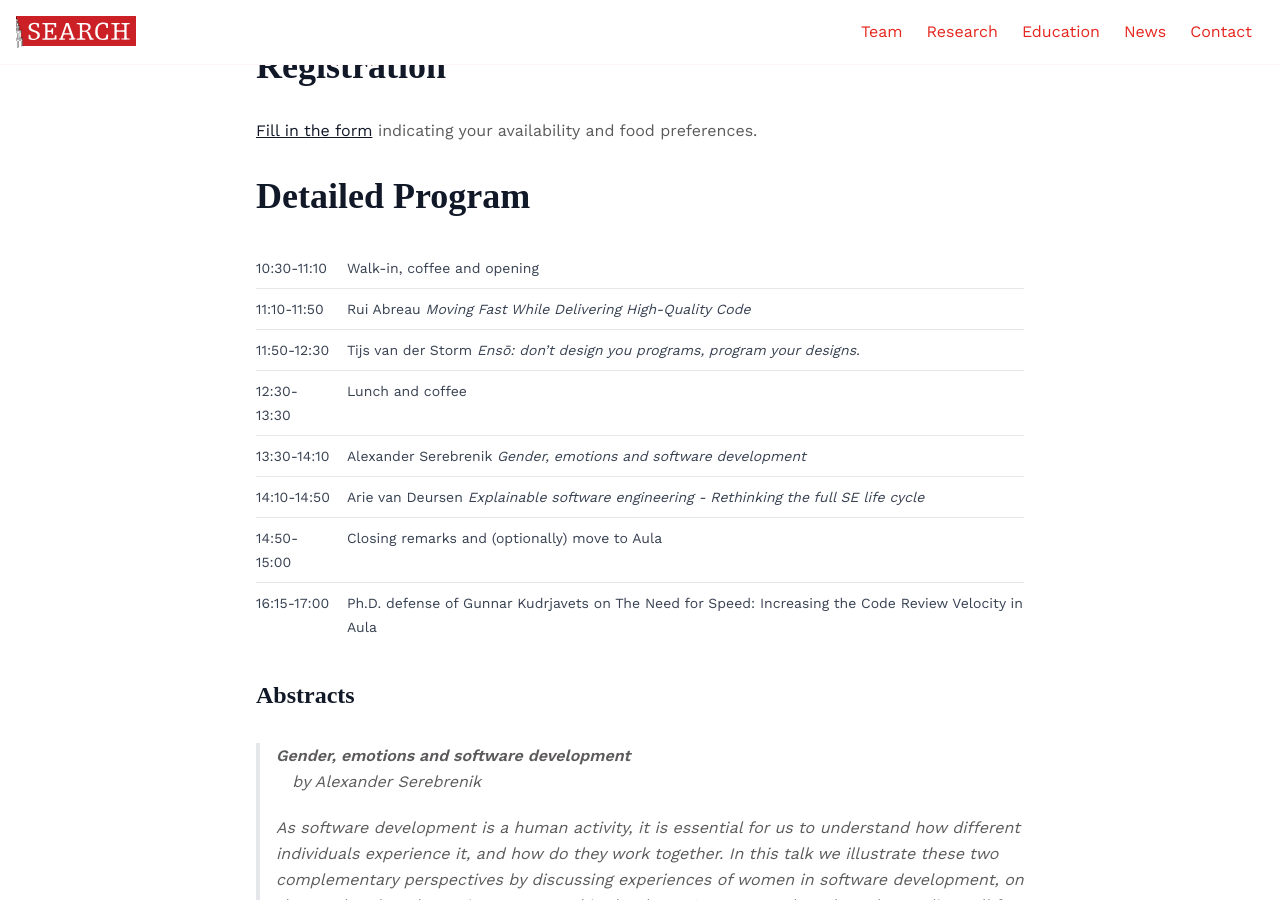
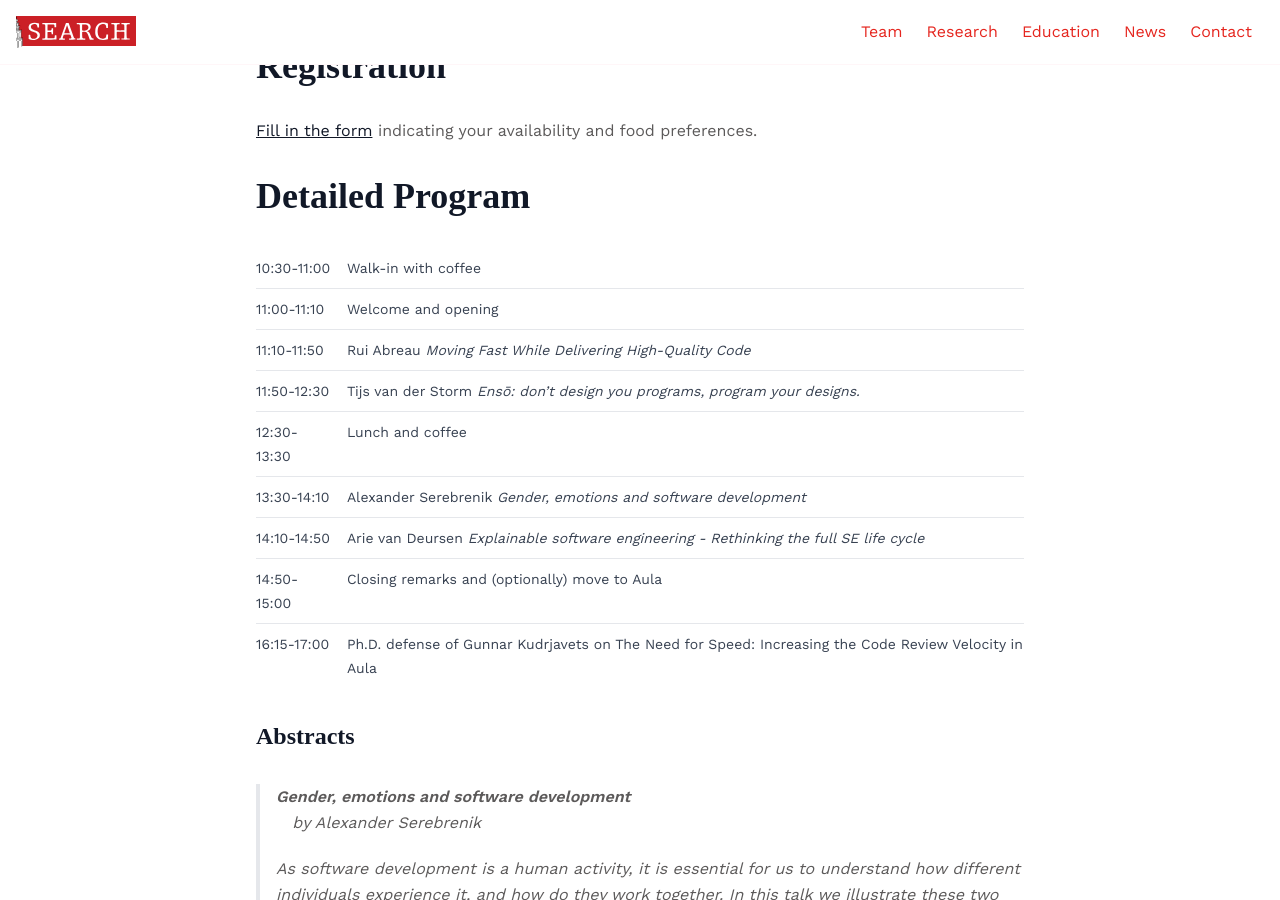
Before and after one commit to search-rug/search-rug.github.io, a Jekyll site: the page built from _events/northse2023.md, in a window 1280 px wide and 900 px high, scrolled down 1206 px. Built offline with Jekyll 4.4.1, drawn with Linux system fonts in a browser that asks for light colours; nearby versions of some CDN libraries; some web fonts are replaced.

Commit message:
revised opening event

```diff
--- a/_events/northse2023.md
+++ b/_events/northse2023.md
@@ -40,8 +40,12 @@ Join us in the **House of Connections** on the **17th of October 2023**
 <table style="border: 0px;">
     <tbody>
         <tr>
-            <td>10:30-11:10</td>
-            <td>Walk-in, coffee and opening</td>
+            <td>10:30-11:00</td>
+            <td>Walk-in with coffee</td>
+        </tr>
+        <tr>
+            <td>11:00-11:10</td>
+            <td>Welcome and opening</td>
         </tr>
         <tr>
             <td>11:10-11:50</td>
```
